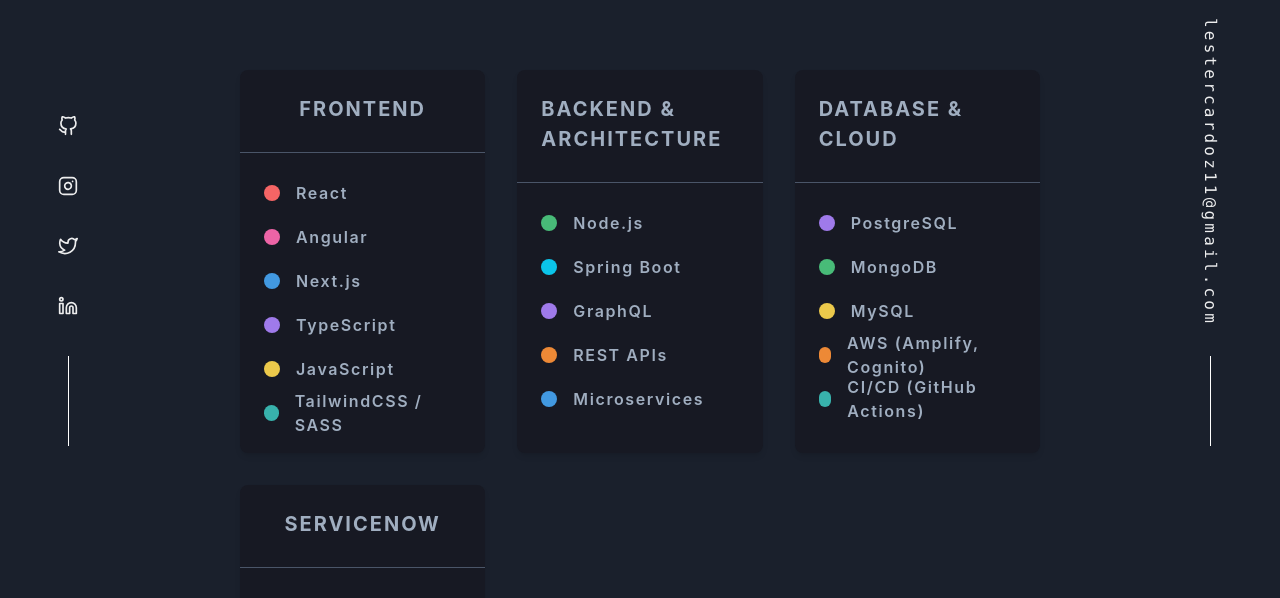
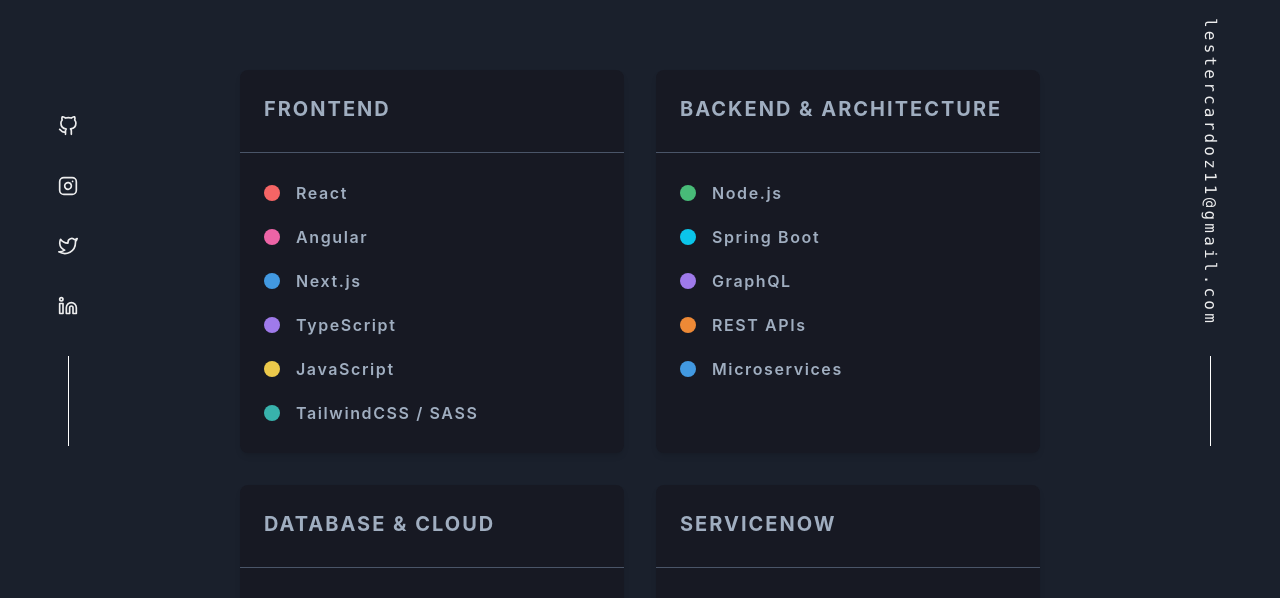
Before and after one commit to lestercardoz11/lestercardoz.in, a Next.js app: page / in a window 1280 px wide. Shown: the part 354-952 px from the top of the page. Built offline with nearby package versions, Linux system fonts and the light colour scheme; no server answers.

Commit message:
Updated version

```diff
--- a/src/components/about/technologies.js
+++ b/src/components/about/technologies.js
@@ -41,12 +41,11 @@
         </Box>
 
         <Box py={20}>
-          <SimpleGrid columns={{ base: 1, md: 3 }} gap={{ base: 16, md: 8 }}>
+          <SimpleGrid columns={{ base: 1, md: 2 }} gap={{ base: 16, md: 8 }}>
             {technologiesData.map((section, idx) => (
               <Box key={idx} rounded='lg' shadow='md' bg={bg}>
                 <Flex
                   direction='column'
-                  align='center'
                   p={6}
                   borderBottomWidth='1px'
                   borderColor={borderColor}>
```
